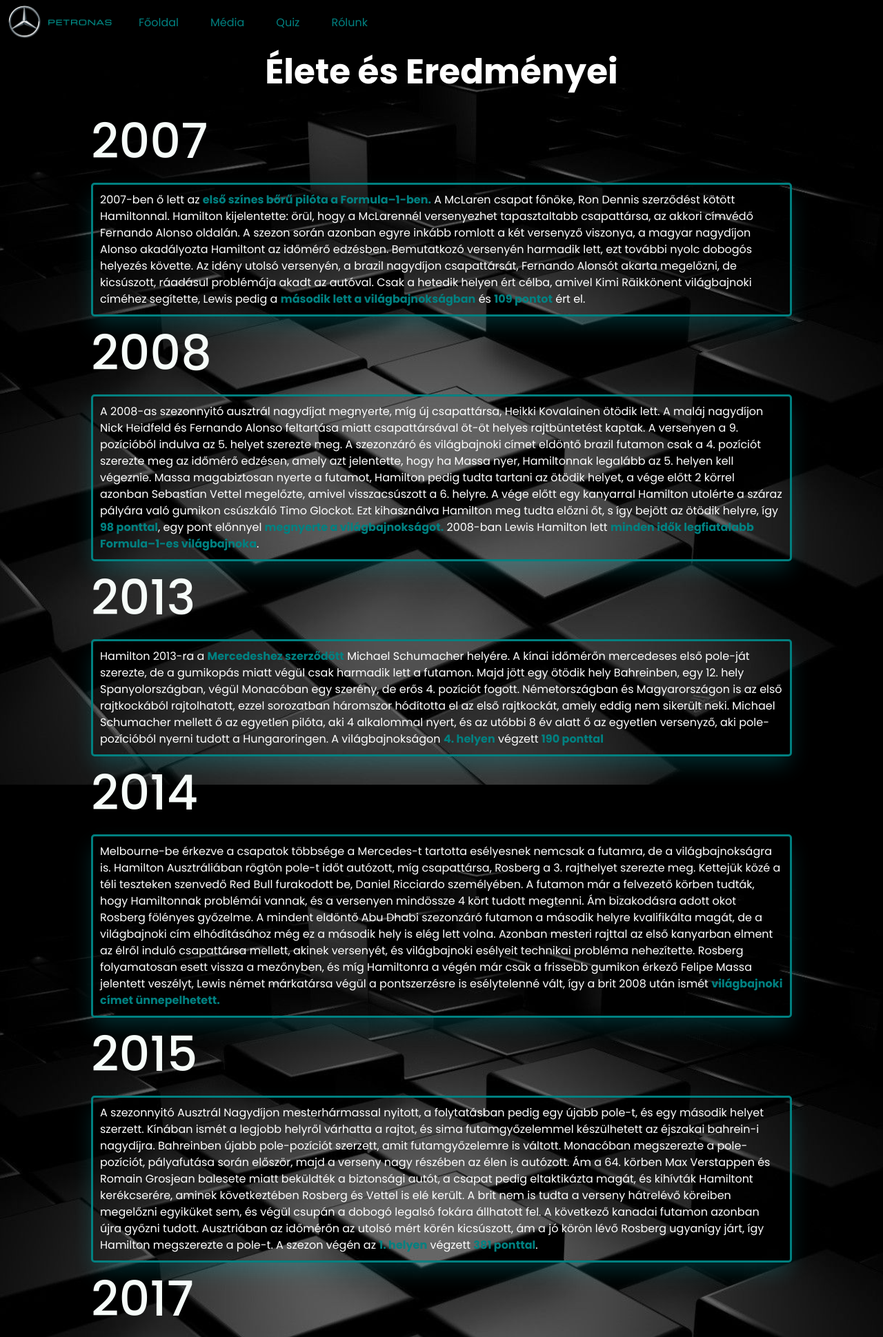
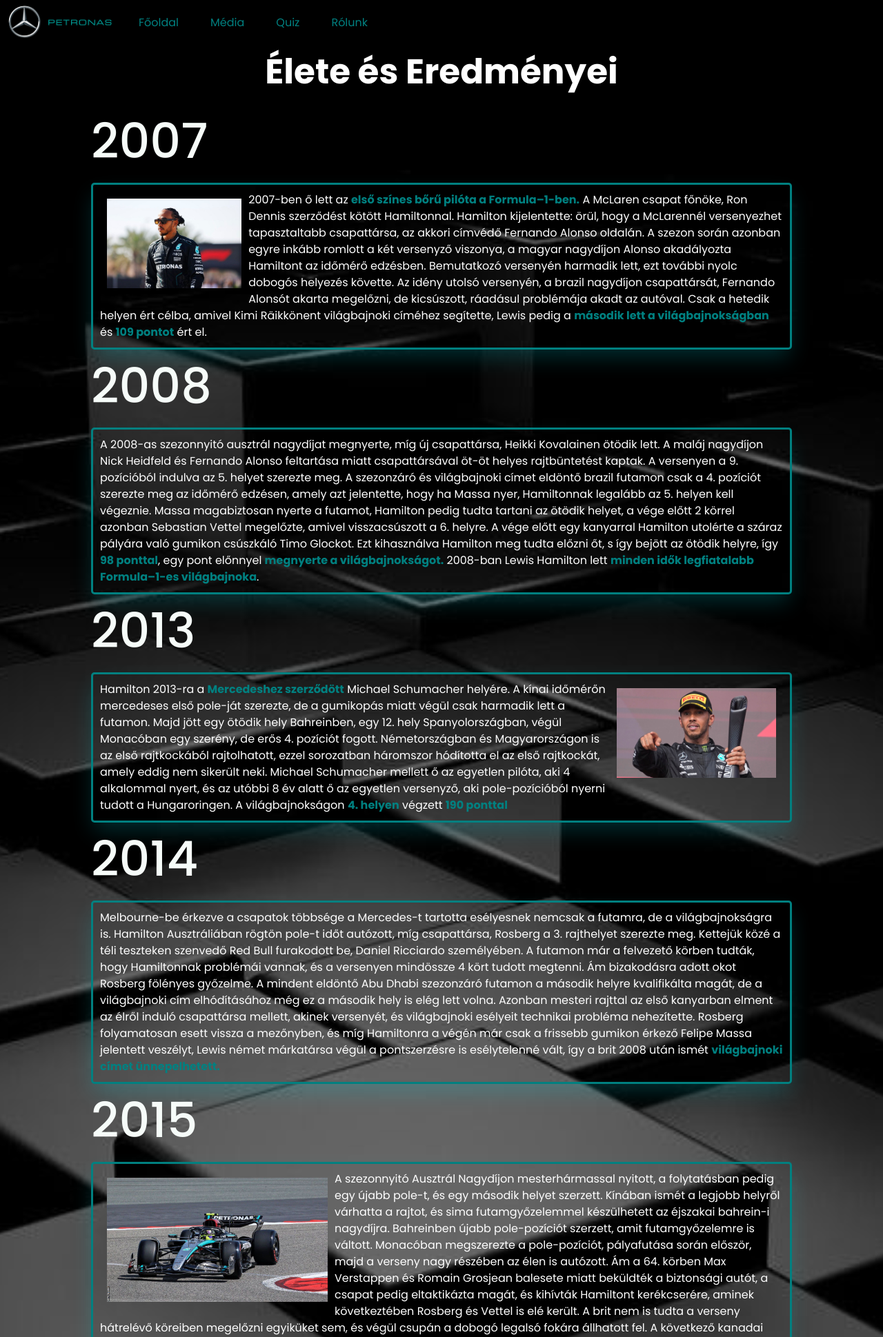
Before and after one commit to tihanyibalazsmate/Rajongoi9A-A, a plain HTML site: page index.html in a window 1280 px wide. Shown: the top 1939 px of the page at 69% size. Drawn offline with nearby package versions, Linux system fonts and the light colour scheme.

Commit message:
javitasok es utolso simitasok

```diff
--- a/index.html
+++ b/index.html
@@ -42,7 +42,8 @@
     <h1 class="cim">Élete és Eredményei</h1>
     <h2 class="evszam">2007</h2>
     <div>
-      <p class="közep-szöveg keret">2007-ben ő lett az <b>első színes bőrű pilóta a Formula–1-ben.</b> A McLaren csapat
+      <p class="közep-szöveg keret"><img src="kepek/lewis-hamilton-mercedes-amg.jpg" class="kepek">2007-ben ő lett az
+        <b>első színes bőrű pilóta a Formula–1-ben.</b> A McLaren csapat
         főnöke, Ron Dennis szerződést kötött Hamiltonnal. Hamilton kijelentette: örül, hogy a McLarennél versenyezhet
         tapasztaltabb csapattársa, az akkori címvédő Fernando Alonso oldalán. A szezon során azonban egyre inkább
         romlott a két versenyző viszonya, a magyar nagydíjon Alonso akadályozta Hamiltont az időmérő edzésben.
@@ -54,7 +55,8 @@
     </div>
     <h2 class="evszam">2008</h2>
     <div>
-      <p class="közep-szöveg keret">A 2008-as szezonnyitó ausztrál nagydíjat megnyerte, míg új csapattársa, Heikki
+      <p class="közep-szöveg keret">A
+        2008-as szezonnyitó ausztrál nagydíjat megnyerte, míg új csapattársa, Heikki
         Kovalainen
         ötödik lett. A maláj nagydíjon Nick Heidfeld és Fernando Alonso feltartása miatt csapattársával öt-öt helyes
         rajtbüntetést kaptak. A versenyen a 9. pozícióból indulva az 5. helyet szerezte meg. A szezonzáró és
@@ -69,7 +71,7 @@
     </div>
     <h2 class="evszam">2013</h2>
     <div>
-      <p class="közep-szöveg keret">Hamilton 2013-ra a <b>Mercedeshez szerződött</b> Michael Schumacher helyére. A kínai
+      <p class="közep-szöveg keret"><img src="kepek/skynews-lewis-hamilton-mercedes_6332120.jpg" class="kepekjobb">Hamilton 2013-ra a <b>Mercedeshez szerződött</b> Michael Schumacher helyére. A kínai
         időmérőn mercedeses első pole-ját szerezte, de a gumikopás miatt végül csak harmadik lett a futamon. Majd jött
         egy ötödik hely Bahreinben, egy 12. hely Spanyolországban, végül Monacóban egy szerény, de erős 4. pozíciót
         fogott. Németországban és Magyarországon is az első rajtkockából rajtolhatott, ezzel sorozatban háromszor
@@ -96,7 +98,7 @@
       </div>
       <h2 class="evszam">2015</h2>
       <div>
-        <p class="közep-szöveg keret">A szezonnyitó Ausztrál Nagydíjon mesterhármassal nyitott, a folytatásban pedig egy
+        <p class="közep-szöveg keret"><img src="kepek/_132724902_gettyimages-2025146131.jpg" class="kepekfekvo">A szezonnyitó Ausztrál Nagydíjon mesterhármassal nyitott, a folytatásban pedig egy
           újabb
           pole-t, és egy második helyet szerzett. Kínában ismét a legjobb helyről várhatta a rajtot, és sima
           futamgyőzelemmel készülhetett az éjszakai bahrein-i nagydíjra. Bahreinben újabb pole-pozíciót szerzett, amit
@@ -124,7 +126,7 @@
       </div>
       <h2 class="evszam">2018</h2>
       <div>
-        <p class="közep-szöveg keret">Brazíliában a Mercedes 100. pole pozícióját megszerző Hamilton megtartotta vezető
+        <p class="közep-szöveg keret"><img src="kepek/lewi-hamilton-6-fe002cc84841482b824b32eec58344c0.jpg" class="kepekjobb">Brazíliában a Mercedes 100. pole pozícióját megszerző Hamilton megtartotta vezető
           helyét a
           rajtot követően. Verstappen az ezt követő körökben is gyors tempót diktált és a 10. körben Bottast is
           megelőzve
@@ -143,7 +145,7 @@
       </div>
       <h2 class="evszam">2019</h2>
       <div>
-        <p class="közep-szöveg keret">Ausztráliában, a szezon első versenyén a címvédő Lewis Hamilton indulhatott az
+        <p class="közep-szöveg keret"><img src="kepek/lewis-hamilton-t844xm1dutdc.webp" class="kepek" style="height: 220px;">Ausztráliában, a szezon első versenyén a címvédő Lewis Hamilton indulhatott az
           első
           rajtkockából. Az időmérőn 8. ausztráliai pole pozícióját szerezte meg, ami rekordbeállítás egy pályán szerzett
           pole pozíciók tekintetében. A rajtnál szinte azonnal megelőzte őt csapattársa, Valtteri Bottas. Hamilton
--- a/styles.css
+++ b/styles.css
@@ -29,6 +29,7 @@ body {
 	font-family: 'Poppins', sans-serif;
     box-sizing: border-box;
     margin-bottom: 338px;
+    width: 100%;
 }
 .quiz-body {
     color: #fff;
@@ -674,3 +675,26 @@ ul{
     box-shadow: rgba(2, 233, 250, 0.2) 0 15px 30px -5px;
     font-size: 20px;
 }
+
+.kepek  {
+    height: 150px;
+    float: left;
+    padding: 10px;
+}
+
+.kepekjobb  {
+    height: 150px;
+    float: right;
+    padding: 10px;
+}
+
+.kepekfekvo  {
+    height: 200px;
+    float: left;
+    padding: 10px;
+}
+
+.ize {
+    text-align: center;
+    margin: 20px;
+}
```
Also changed, not shown: quiz.html (+1 -1 lines), rolunk.html (+2 -2 lines).
